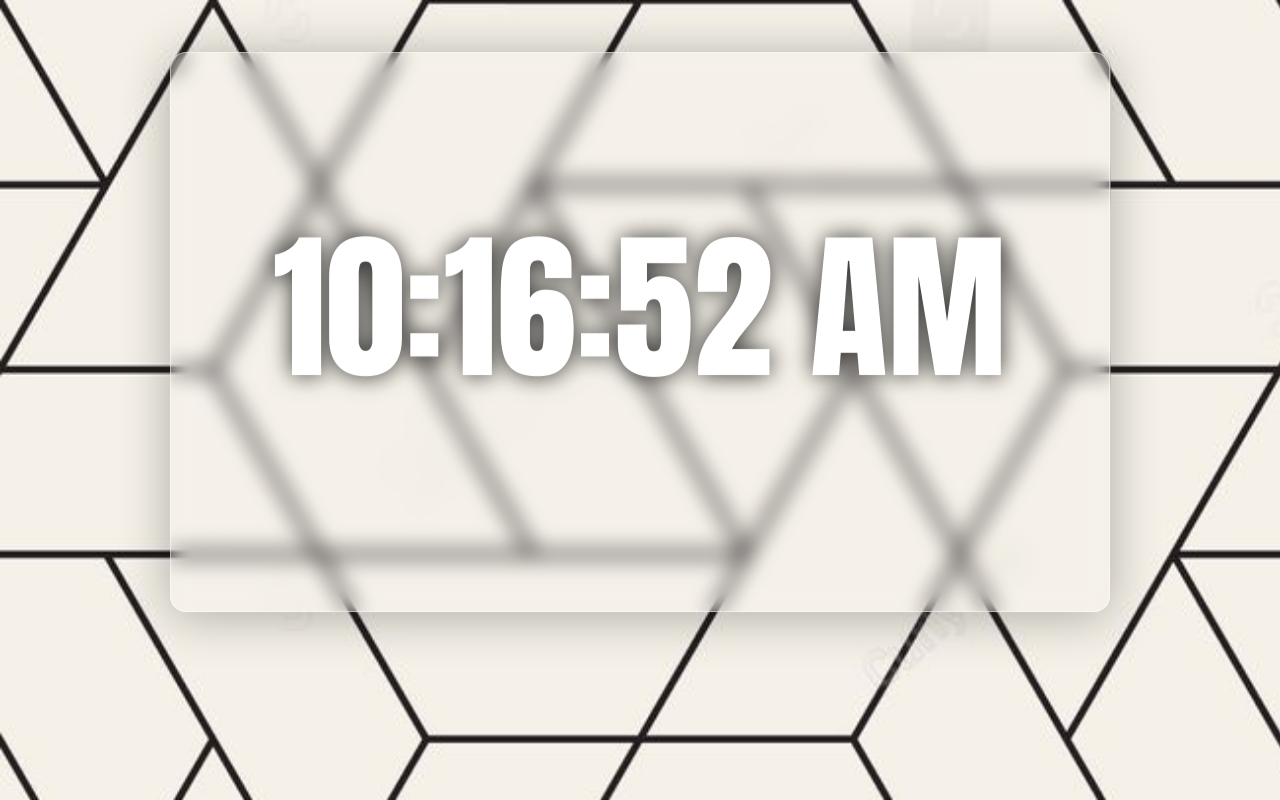
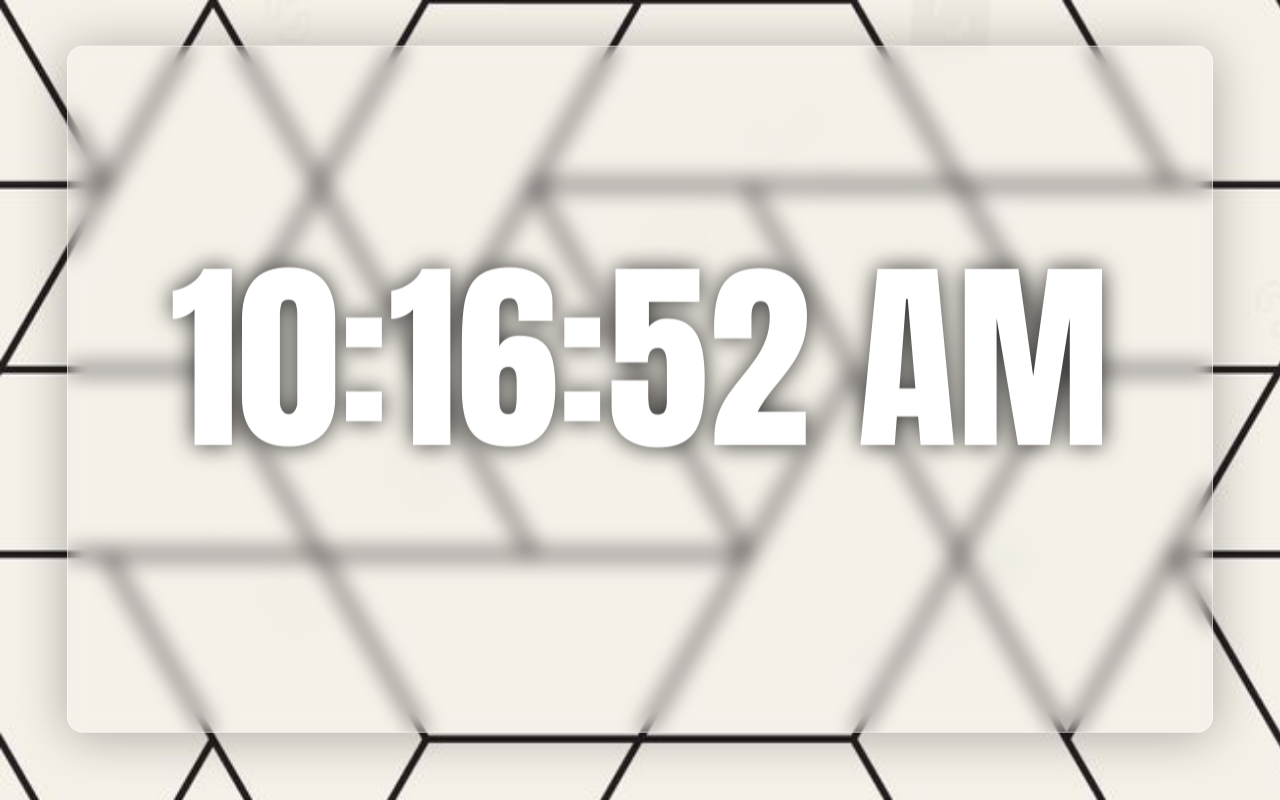
Before and after one commit to NotGlitchy32/DIgitalClock, a plain HTML site: page index.html in a window 1280 px wide. Drawn offline with Linux system fonts and the light colour scheme.

Commit message:
Update styles.css

```diff
--- a/styles.css
+++ b/styles.css
@@ -29,7 +29,7 @@ body {
 
 #clock {
  font-family: Impact, Haettenschweiler, 'Arial Narrow Bold', sans-serif;
- font-size: 20vh;
+ font-size: 16vw;
  text-shadow: 0 0 25px rgba(0, 0, 0, 0.8);
  color: white;
  animation: bounce-more 1s infinite alternate;
```
